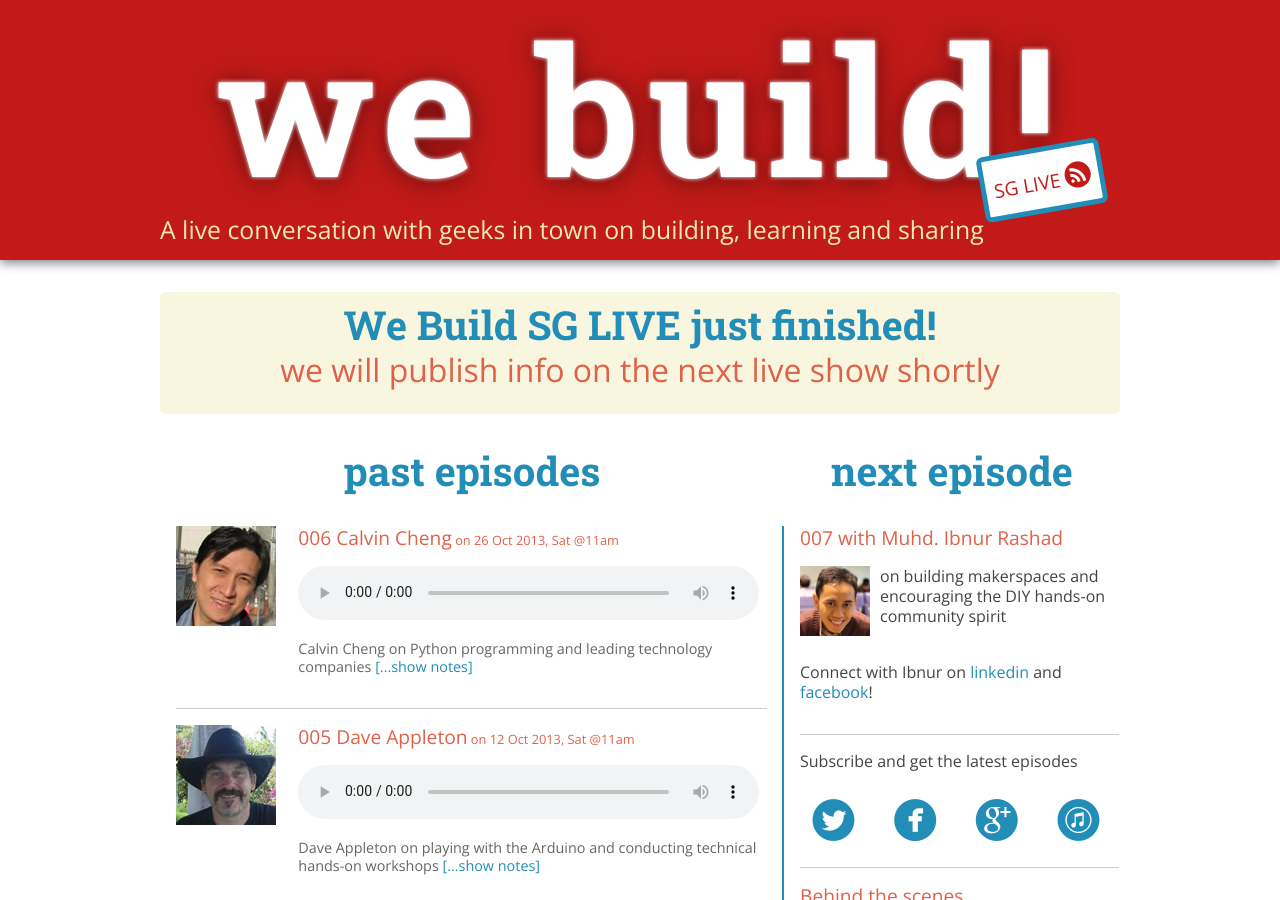
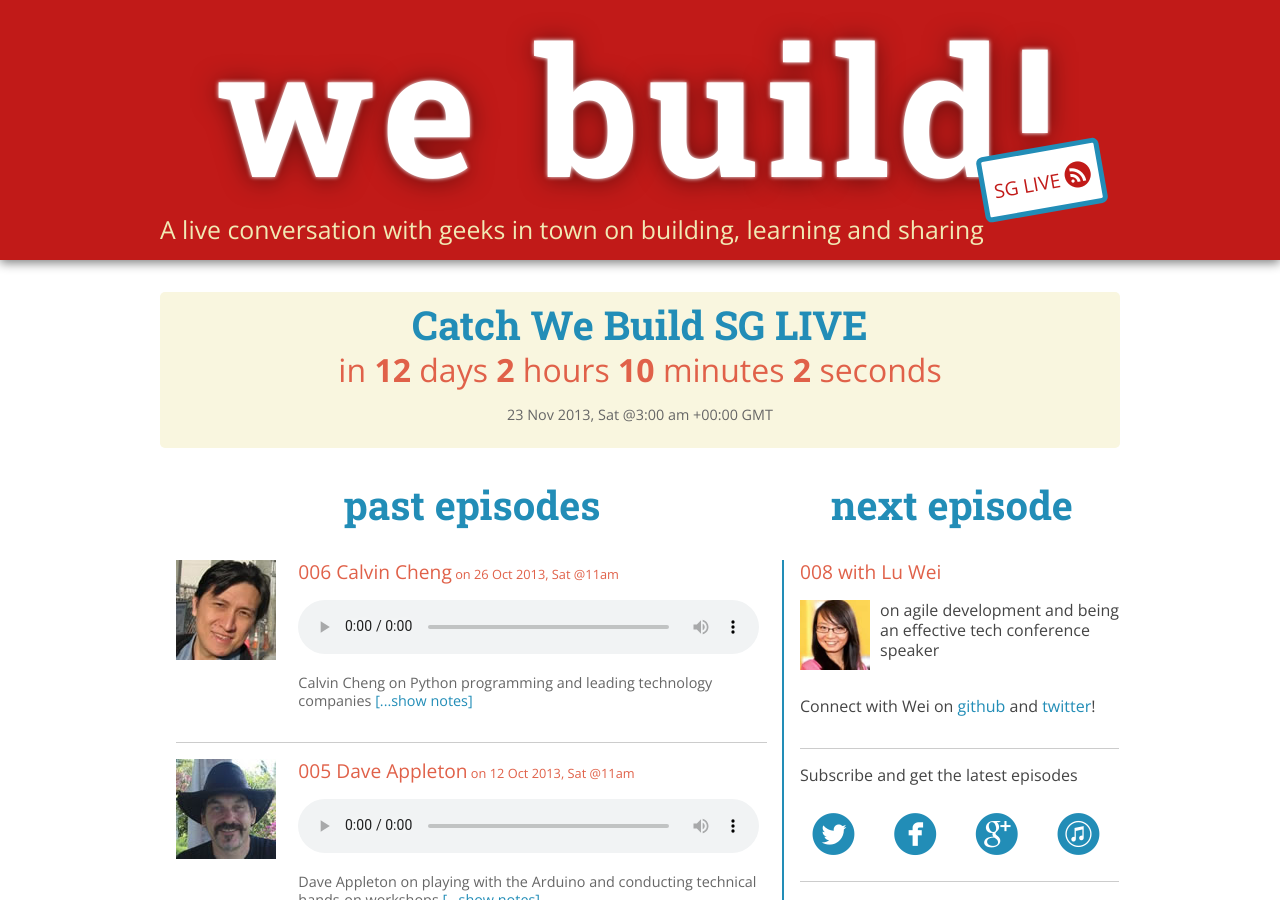
Before and after one commit to webuildsg/live, a Jekyll site: the page built from index.html, in a window 1280 px wide and 900 px high. Built offline with Jekyll 4.4.1, drawn with Linux system fonts in a browser that asks for light colours; Markdown is read by kramdown in place of the engine named in the settings.

Commit message:
sidebar for episode 008

```diff
--- a/_includes/sidebar.html
+++ b/_includes/sidebar.html
@@ -4,11 +4,11 @@
 
   <ul class="list">
     <li>
-      <p class="info">007 with Muhd. Ibnur Rashad</p>
-      <img src="{{site.url}}/img/007-ibnur-rashad-profile.jpg" class="next-profile">
-      <p>on building makerspaces and encouraging the DIY hands-on community spirit</p>
+      <p class="info">008 with Lu Wei</p>
+      <img src="{{site.url}}/img/008-lu-wei-profile.jpg" class="next-profile">
+      <p>on agile development and being an effective tech conference speaker</p>
       <br>
-      <p>Connect with Ibnur on  <a href="http://www.linkedin.com/in/ibnur">linkedin</a> and <a href="https://www.facebook.com/mirashad">facebook</a>!</p>
+      <p>Connect with Wei on  <a href="https://github.com/weilu">github</a> and <a href="https://twitter.com/luweidewei">twitter</a>!</p>
     </li>
     <li>
       <p>Subscribe and get the latest episodes</p>
--- a/js/script.input.js
+++ b/js/script.input.js
@@ -6,7 +6,7 @@
             hours: 0,
             minutes: 0
         },
-        podcastTimeString: "2013-11-9 11:00 +0800",
+        podcastTimeString: "2013-11-23 11:00 +0800",
         timeFormatString: "YYYY-MM-DD HH:mm Z",
         preMoment: {
             unit: "hours",
```
Also changed, not shown: img/008-lu-wei-profile.jpg (added), script.js.
